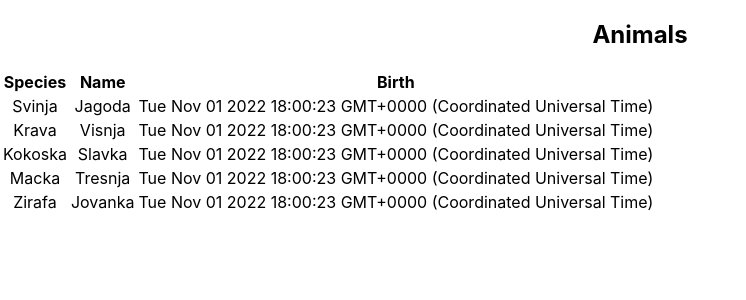
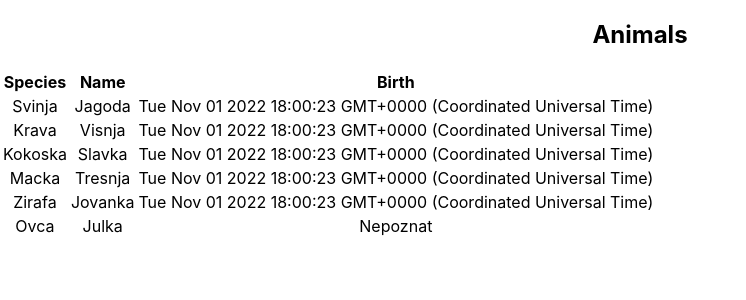
Before and after one commit to radojeRade/zoo, a React (Create React App) app: page / in a window 1280 px wide. Shown: the top 300 px of the page, without its empty margins (0-746 px from the left). Built offline with nearby package versions, Linux system fonts and the light colour scheme.

Commit message:
Zadatak 2

```diff
--- a/src/AnimalList.js
+++ b/src/AnimalList.js
@@ -8,6 +8,7 @@ function AnimalList() {
         {id:3, name: 'Slavka', species: 'Kokoska', dateOfBirth: new Date() },
         {id:4, name: 'Tresnja', species: 'Macka', dateOfBirth: new Date() },
         {id:5, name: 'Jovanka', species: 'Zirafa', dateOfBirth: new Date() },
+        {id:6, name: 'Julka', species: 'Ovca'},
       ]);
 
 
@@ -20,12 +21,13 @@ function AnimalList() {
                     <th>Birth</th>
                 </tr>
                     {animal.map((item) => (
+
                     <tr key={item.id}>
                         <td >{item.species}</td>
                         <td> {item.name}</td>
-                        <td>{item.dateOfBirth.toString()}</td>
+                        <td>{item.dateOfBirth ? item.dateOfBirth.toString() : "Nepoznat"}</td>
 
-                 </tr>
+                    </tr>
                   ))}
             </table>
         </div>
```
